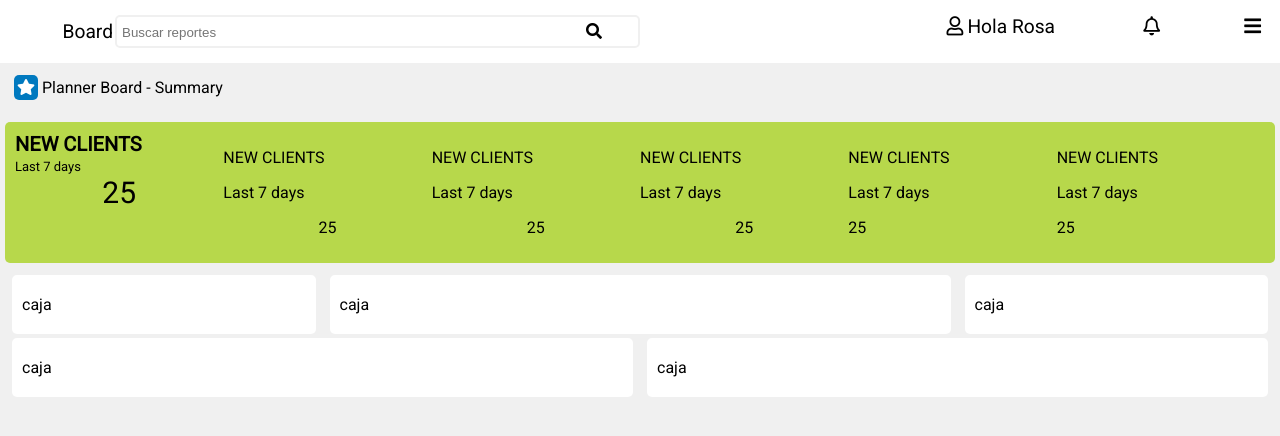
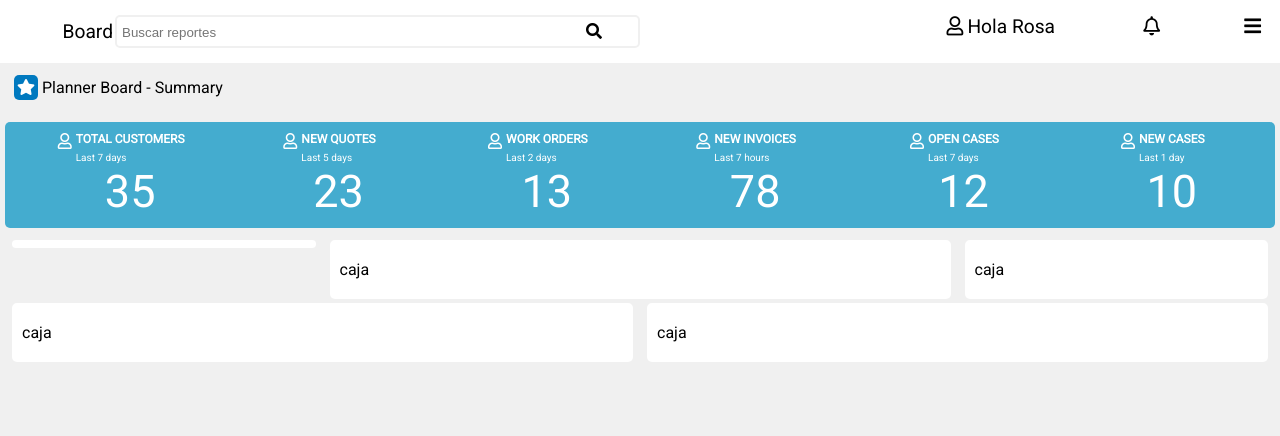
Before and after one commit to cTahirih/data_dashboard, a Vue app: page / in a window 1280 px wide. Shown: the top 436 px of the page. Built offline with nearby package versions, Linux system fonts and the light colour scheme; no server answers.

Commit message:
wip(app) styles main header

```diff
--- a/src/App.vue
+++ b/src/App.vue
@@ -53,34 +53,17 @@
               | Planner Board - Summary
 
       .row.main__header
-        .main__header--box.small-6.medium-2
-          p.main__header--title.my-0 NEW CLIENTS
-          span.main__header--span Last 7 days
-          p.main__header--textLarge.text-center.my-0 25
-        .main__header--box.small-6.medium-2
-          p NEW CLIENTS
-          span Last 7 days
-          p.text-center 25
-        .main__header--box.small-6.medium-2
-          p NEW CLIENTS
-          span Last 7 days
-          p.text-center 25
-        .main__header--box.small-6.medium-2
-          p NEW CLIENTS
-          span Last 7 days
-          p.text-center 25
-        .main__header--box.small-6.medium-2
-          p NEW CLIENTS
-          span Last 7 days
-          p 25
-        .main__header--box.small-6.medium-2
-          p NEW CLIENTS
-          span Last 7 days
-          p 25
+        .main__header--box.row.small-6.medium-2(v-for="item in overview")
+          .icon
+            i(:class="`${item.iconClass}`")
+          .info
+            p.main__header--title.my-0 {{ item.title }}
+            span.main__header--span {{ item.date }}
+            p.main__header--textLarge.text-center.my-0 {{ item.total }}
+
       .row
         .column.small-12.medium-3
           .main__card
-            p caja
 
         .column.small-12.medium-6
           .main__card
@@ -100,9 +83,11 @@
 </template>
 
 <script>
-import Chart from 'chart.js';
+import axios from 'axios';
+
 export default {
   name: 'App',
+
   data() {
     return {
       name: 'Rosa',
@@ -120,10 +105,65 @@ export default {
           id: 'third_filter',
           value: 'Internal Board'
         },
-      ]
+      ],
+
+      overview: [
+        {
+          id: 1,
+          title: 'TOTAL CUSTOMERS',
+          date: 'Last 7 days',
+          iconClass: 'far fa-user px-2',
+          total: 35
+        },
+        {
+          id: 2,
+          title: 'NEW QUOTES',
+          date: 'Last 5 days',
+          iconClass: 'far fa-user px-2',
+          total: 23
+        },
+        {
+          id: 3,
+          title: 'WORK ORDERS',
+          date: 'Last 2 days',
+          iconClass: 'far fa-user px-2',
+          total: 13
+        },
+        {
+          id: 4,
+          title: 'NEW INVOICES',
+          date: 'Last 7 hours',
+          iconClass: 'far fa-user px-2',
+          total: 78
+        },
+        {
+          id: 5,
+          title: 'OPEN CASES',
+          date: 'Last 7 days',
+          iconClass: 'far fa-user px-2',
+          total: 12
+        },
+        {
+          id: 6,
+          title: 'NEW CASES',
+          date: 'Last 1 day',
+          iconClass: 'far fa-user px-2',
+          total: 10
+        }
+      ],
     }
   },
 
+  created() {
+    axios.get('https://swapi.co/api/people/?format=json')
+      .then(response => {
+        let res = response;
+
+      })
+      .catch(e => {
+        console.log(e);
+      });
+  },
   mounted() {
 
   },
@@ -215,23 +255,28 @@ export default {
   }
 
   .main__header {
-    background-color: #b7d84b;
+    background-color: #44accf;
     padding: 10px;
     border-radius: 5px;
     margin: 10px 0;
+    color: white;
+  }
+
+  .main__header--box {
+    justify-content: center;
   }
 
   .main__header--title {
     font-weight: bold;
-    font-size: 20px;
+    font-size: 12px;
   }
 
   .main__header--span {
-    font-size: 13px;
+    font-size: 10px;
   }
 
   .main__header--textLarge {
-    font-size: 30px;
+    font-size: 45px;
   }
 
   .main__card {
```
